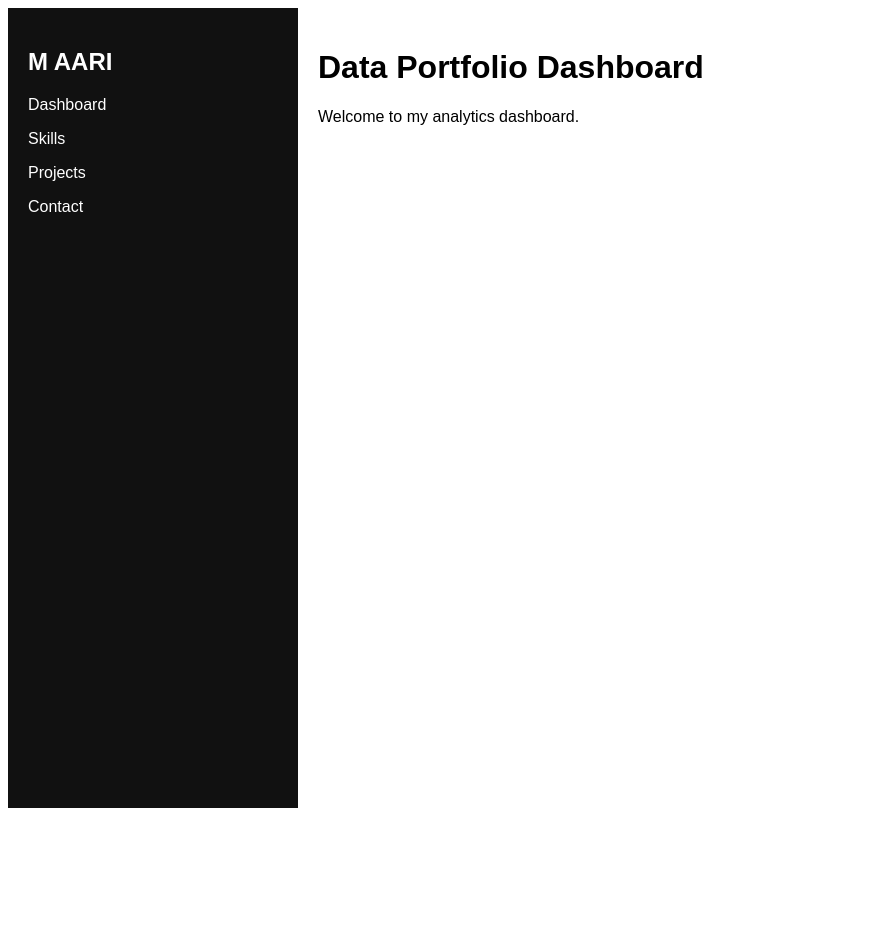
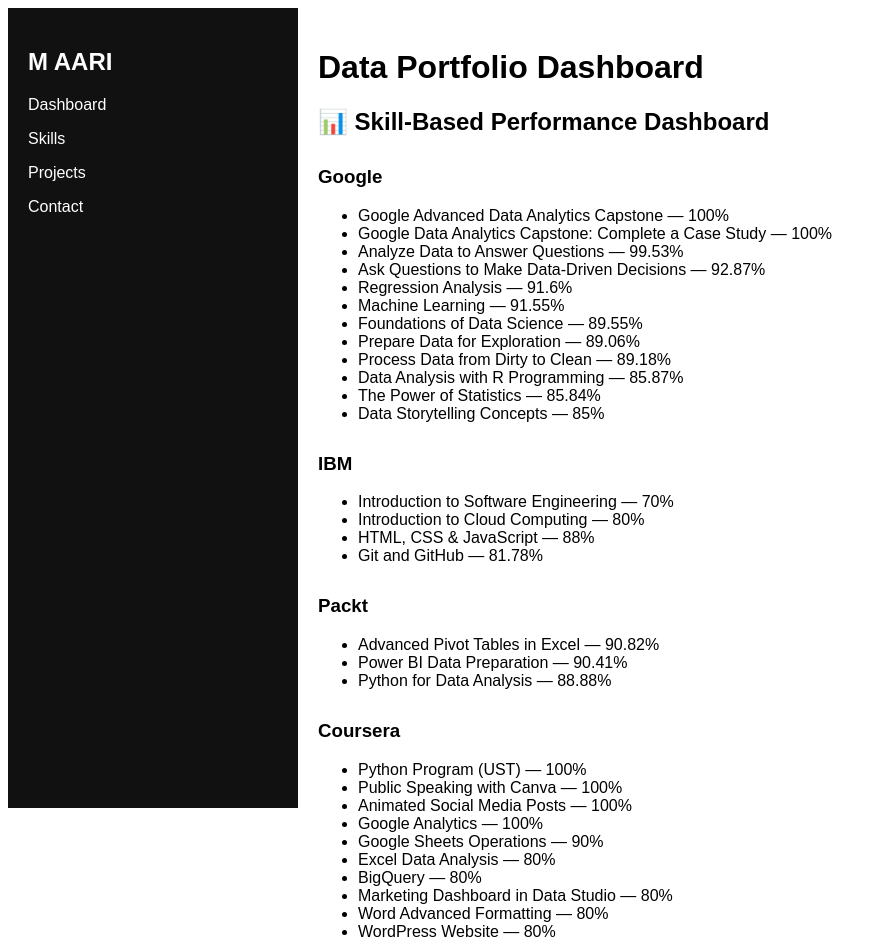
Before and after one commit to mulagadaaari/90_days_build_mode, a React (Vite) app in the folder project_1_portfolio_dashboard/: page / in a window 1280 px wide. Shown: the top 941 px of the page, without its empty margins (0-887 px from the left). Before the commit the page ends 816 px from the top, so only its background shows below. Built offline with nearby package versions, Linux system fonts and the light colour scheme.

Commit message:
Add dynamic course perfomance list

```diff
--- a/project_1_portfolio_dashboard/src/components/Dashboard.jsx
+++ b/project_1_portfolio_dashboard/src/components/Dashboard.jsx
@@ -1,7 +1,73 @@
+import { useState } from "react"
+
 function Dashboard() {
+
+  const [data] = useState({
+    Google: [
+      { name: "Google Advanced Data Analytics Capstone", score: 100 },
+      { name: "Google Data Analytics Capstone: Complete a Case Study", score: 100 },
+      { name: "Analyze Data to Answer Questions", score: 99.53 },
+      { name: "Ask Questions to Make Data-Driven Decisions", score: 92.87 },
+      { name: "Regression Analysis", score: 91.60 },
+      { name: "Machine Learning", score: 91.55 },
+      { name: "Foundations of Data Science", score: 89.55 },
+      { name: "Prepare Data for Exploration", score: 89.06 },
+      { name: "Process Data from Dirty to Clean", score: 89.18 },
+      { name: "Data Analysis with R Programming", score: 85.87 },
+      { name: "The Power of Statistics", score: 85.84 },
+      { name: "Data Storytelling Concepts", score: 85 }
+    ],
+
+    IBM: [
+      { name: "Introduction to Software Engineering", score: 70 },
+      { name: "Introduction to Cloud Computing", score: 80 },
+      { name: "HTML, CSS & JavaScript", score: 88 },
+      { name: "Git and GitHub", score: 81.78 }
+    ],
+
+    Packt: [
+      { name: "Advanced Pivot Tables in Excel", score: 90.82 },
+      { name: "Power BI Data Preparation", score: 90.41 },
+      { name: "Python for Data Analysis", score: 88.88 }
+    ],
+
+    Coursera: [
+      { name: "Python Program (UST)", score: 100 },
+      { name: "Public Speaking with Canva", score: 100 },
+      { name: "Animated Social Media Posts", score: 100 },
+      { name: "Google Analytics", score: 100 },
+      { name: "Google Sheets Operations", score: 90 },
+      { name: "Excel Data Analysis", score: 80 },
+      { name: "BigQuery", score: 80 },
+      { name: "Marketing Dashboard in Data Studio", score: 80 },
+      { name: "Word Advanced Formatting", score: 80 },
+      { name: "WordPress Website", score: 80 },
+      { name: "Charts with Google Sheets", score: 87.50 },
+      { name: "Promotional Video Canva", score: 83.33 }
+    ],
+
+    Edureka: [
+      { name: "Data Storytelling with Power BI", score: 89.60 }
+    ]
+  })
+
   return (
     <div>
-      <p>Welcome to my analytics dashboard.</p>
+      <h2>📊 Skill-Based Performance Dashboard</h2>
+
+      {Object.entries(data).map(([provider, courses], index) => (
+        <div key={index} style={{ marginTop: "30px" }}>
+          <h3>{provider}</h3>
+          <ul>
+            {courses.map((course, i) => (
+              <li key={i}>
+                {course.name} — {course.score}%
+              </li>
+            ))}
+          </ul>
+        </div>
+      ))}
+
     </div>
   )
 }
```
